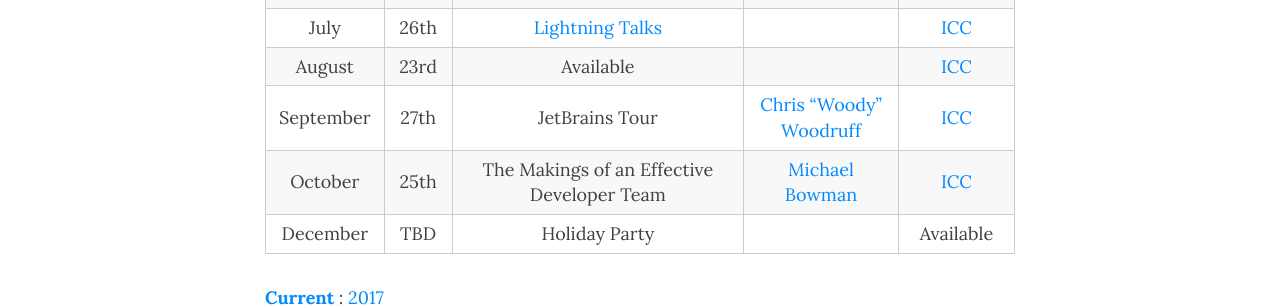
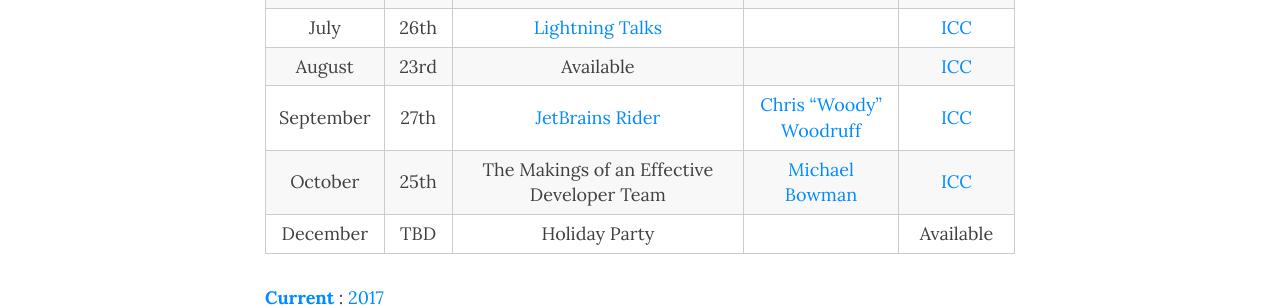
Before and after one commit to condg/condg.github.io, a Jekyll site: the page built from schedule.md, in a window 1280 px wide and 900 px high, scrolled down 652 px. Shown: the part 154-461 px from the top of the window. Built offline with Jekyll 4.4.1, drawn with Linux system fonts in a browser that asks for light colours; comment, search, counter and statistics services are not loaded.

Commit message:
Update schedule.md

```diff
--- a/schedule.md
+++ b/schedule.md
@@ -17,7 +17,7 @@
 | June      | 28th | [Yes, You Can Write Angular and React Applications in Visual Studio!](/2018/06/01/june-2018-angular-and-react-applications-in-visual-studio/) | [James Bender](https://twitter.com/jamesbender) | [ICC](https://www.icctechnology.com/) |
 | July      | 26th | [Lightning Talks](/2018/07/01/july-2018-lightning-talks/) |           | [ICC](https://www.icctechnology.com/) |
 | August    | 23rd | Available      |           | [ICC](https://www.icctechnology.com/) |
-| September | 27th | JetBrains Tour | [Chris "Woody" Woodruff](https://twitter.com/cwoodruff) | [ICC](https://www.icctechnology.com/) |
+| September | 27th | [JetBrains Rider](/2018/09/01/september-2018-jetbrains-rider/) | [Chris "Woody" Woodruff](https://twitter.com/cwoodruff) | [ICC](https://www.icctechnology.com/) |
 | October   | 25th | The Makings of an Effective Developer Team | [Michael Bowman](https://twitter.com/McBowman) | [ICC](https://www.icctechnology.com/) |
 | December  |  TBD | Holiday Party  |           | Available  |
 
```
